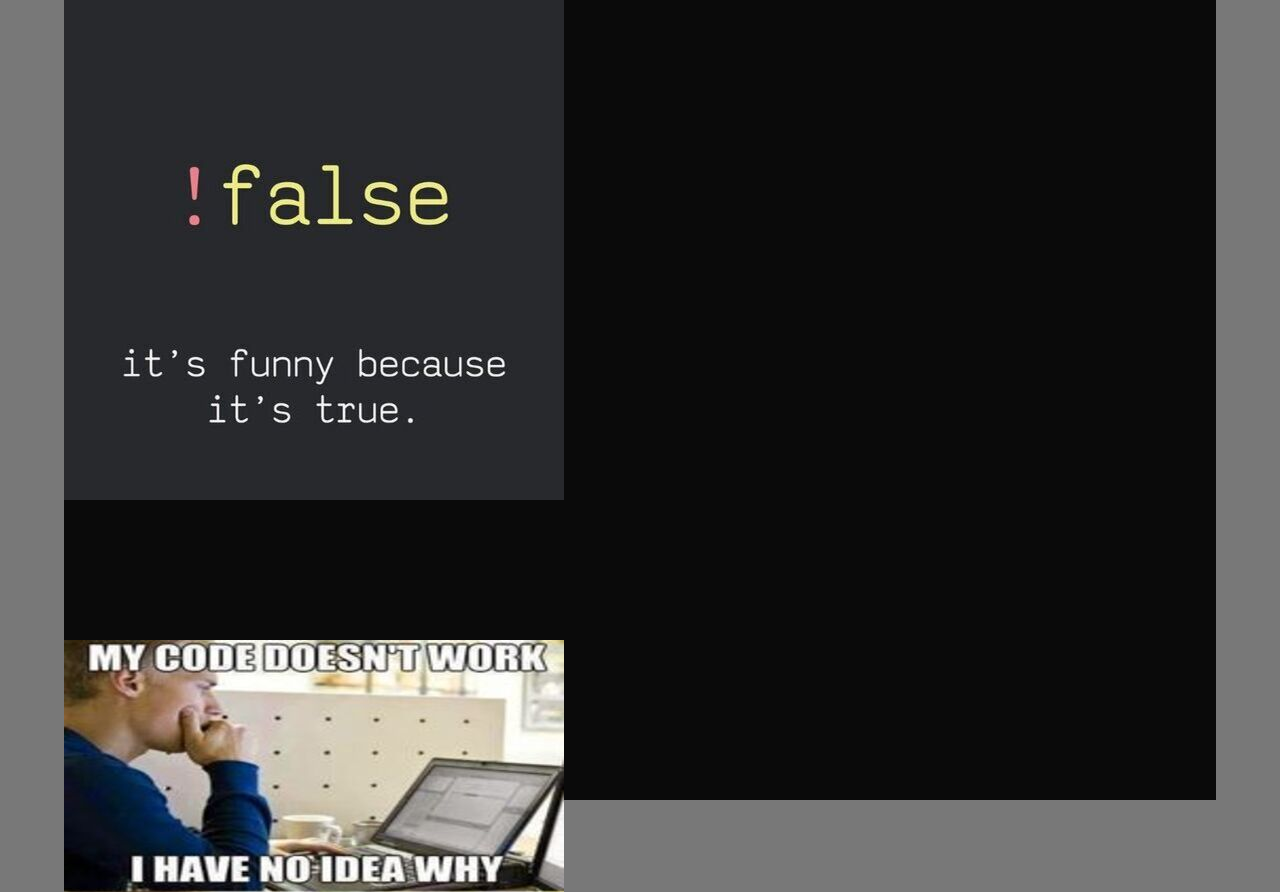
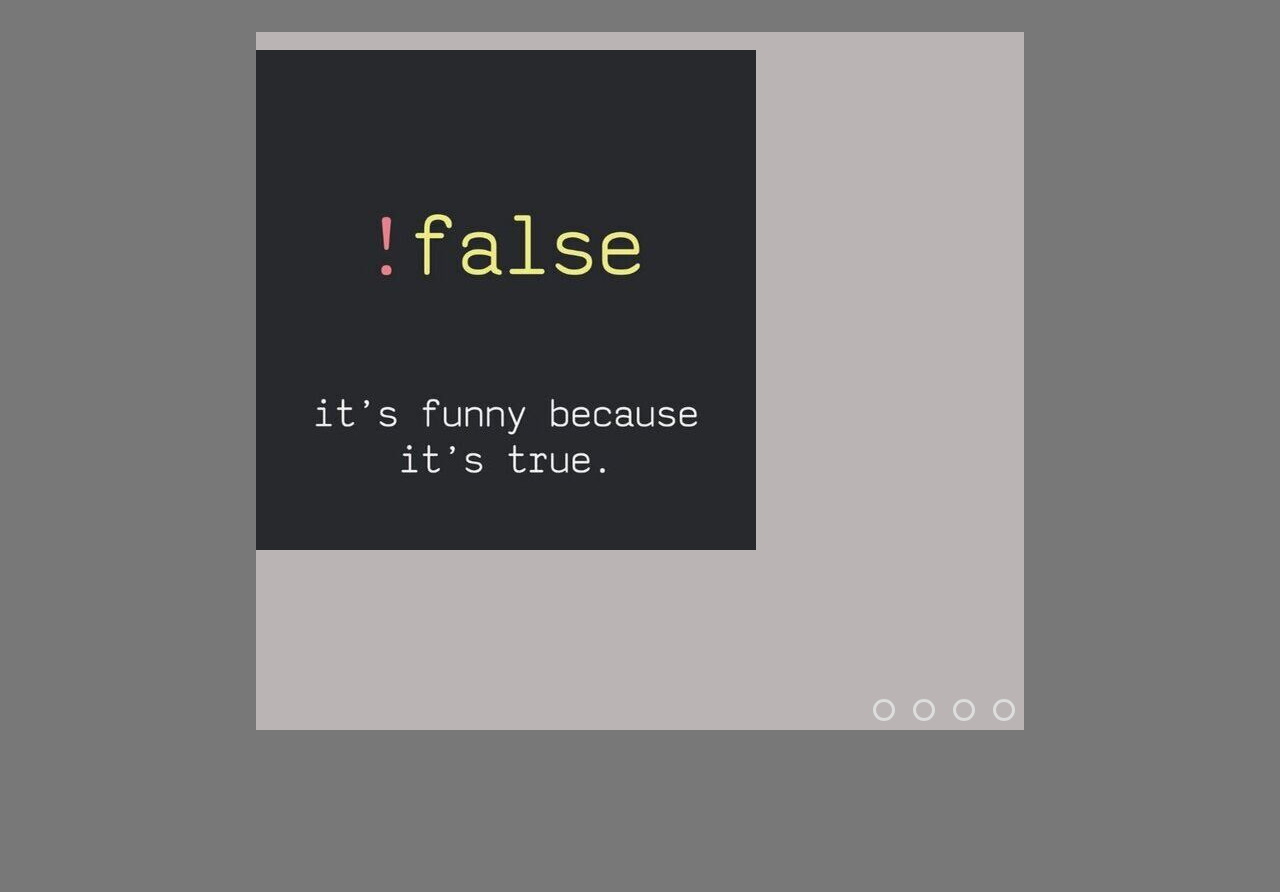
Before and after one commit to AlexeiTorchinsky/cssMemSlider, a plain HTML site: page cssMemSlider/index.html in a window 1280 px wide. Shown: the top 892 px of the page. After the commit the page ends 800 px from the top, so only its background shows below. Drawn offline with Linux system fonts and the light colour scheme.

Commit message:
feat: add basic page layout (Fri, May 13, 2022 12:30:50 AM)

```diff
--- a/cssMemSlider/index.html
+++ b/cssMemSlider/index.html
@@ -14,17 +14,44 @@
         <input type="radio" name="slide" id="slide3">
         <input type="radio" name="slide" id="slide4">
 
-        <div id="mem-slides" class="slides">
-            <div class="slides slide1"></div>
-		    <div class="slides slide2"></div>
-		    <div class="slides slide3"></div>
-		    <div class="slides slide4"></div>
+        <div id="mem-slides" class="slides-img">
+            <div class="slides slide1">
+                <div class="image">
+                    <img src="./assets/images/false1.jpg" alt="">
+                </div>
+            </div>
+		    <div class="slides slide2">
+                <div class="image">
+                    <img src="./assets/images/code_working1.jpg" alt="">
+                </div>
+            </div>
+		    <div class="slides slide3">
+                <div class="image">
+                    <img src="./assets/images/GeekStickers1.jpg" alt="">
+                </div>
+            </div>
+		    <div class="slides slide4">
+                <div class="image">
+                    <img src="./assets/images/when_coding_is_life1.jpg" alt="">
+                </div>
+            </div>
         </div>
-        <div class="controls">
-            <label for="slide1"></label>
-            <label for="slide2"></label>
-            <label for="slide3"></label>
-            <label for="slide4"></label>
+        <div class="meme">
+            <div class="meme-text"></div>
+            <div class="controls">
+                <div class="meme-label">
+                    <label for="slide1"></label>
+                </div>
+                <div class="meme-label">
+                    <label for="slide2"></label>
+                </div>
+                <div class="meme-label">
+                    <label for="slide3"></label>
+                </div>
+                <div class="meme-label">
+                    <label for="slide4"></label>
+                </div>
+            </div>
         </div>
     </div>
 </body>
--- a/cssMemSlider/styles.css
+++ b/cssMemSlider/styles.css
@@ -1,36 +1,112 @@
 @import url('./assets/css/normalize.css');
 
-html {
-    font-size: 15px;
-}
+
 body {
     background-color: rgba(63, 63, 63, 0.7);
 }
 
 .slider {
-    background-color: rgb(10, 10, 10);
-    width: 90%;
-    height: 100vh;
-    margin: 0 auto;
+    background-color: rgb(187, 180, 180);
+    width: 60%;
+    /* height: 100%; */
+    margin: 2rem auto 2rem;
+
 }
 
-.slider > input {
-	display: none;
+.slider  input {
+	visibility: hidden;
 }
+/* .mem-slides {
+    overflow: hidden;
+} */
 .slides {
+    margin: 0 auto;
     height: 80vh;
-    background-repeat: no-repeat;
+    width:60%;
+
+    /* background-repeat: no-repeat;
+    background-size: contain; */
+    /* background-position: center; */
 }
 
-.slide1 {
+/* .slide1 {
     background-image: url(./assets/images/false1.jpg);
 }
 .slide2 {
     background-image: url(./assets/images/code_working1.jpg);
 }
 .slide3 {
-    background-image: url(./assets/images/GeekStickers.jpg);
+    background-image: url(./assets/images/GeekStickers1.jpg);
 }
 .slide4 {
-    background-image: url(./assets/images/when_coding_is_life.jpg);
+    background-image: url(./assets/images/when_coding_is_life1.jpg);
+}  */
+.meme {
+    display: flex;
+    justify-content: end;
 }
+.controls {
+	display: flex;
+    flex-direction: row;
+}
+.meme-label {
+    display: flex;
+    justify-content: center;
+    align-items: center;
+    width: 2.5rem;
+    height: 2.5rem;
+    cursor: pointer;
+}
+/* .meme:hover {
+    cursor: pointer;
+} */
+.controls label {
+    border: 3px solid #ddd;
+    cursor: pointer;
+    display: inline-block;
+    height: 1rem;
+    /* margin: 25px 12px 0 16px; */
+    width: 1rem;
+    border-radius: 50%;
+}
+.controls label:hover {
+    background-color: #fff;
+}
+.controls label:active {
+    background-color: rgb(78, 76, 76);
+}
+.slides-img {
+    display: flex;
+    overflow: hidden;
+}
+.image image {
+    display: inline-block;
+    margin: 0 auto;
+}
+.slide2, .image2, .slide3, .image3, .slide4, .image4{
+    visibility:hidden;
+}
+/* .controls label:hover,
+slide1:checked ~ .controls label:nth-of-type(1n),
+slide2:checked ~ .controls label:nth-of-type(2n),
+slide3:checked ~ .controls label:nth-of-type(3n),
+slide4:checked ~ .controls label:nth-of-type(4n) {
+	background: #FFF;
+}
+.slides {
+
+	/* opacity: 0; */
+
+
+	/* z-index: 0;
+
+	transition: transform ease-in-out .5s, opacity ease-in-out .5s;
+}
+#slide1:checked ~ .slider > .slide1,
+#slide2:checked ~ .slider > .slide2,
+#slide3:checked ~ .slider > .slide3,
+#slide4:checked ~ .slider > .slide4,
+#slide5:checked ~ .slider > .slide5 {
+	opacity: 1;
+	z-index: 1;
+} */
```
